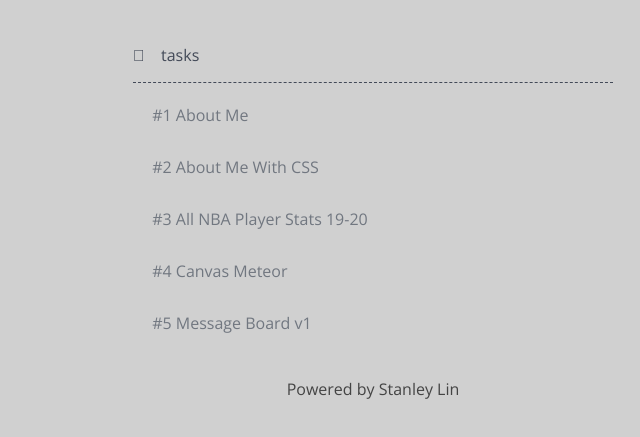
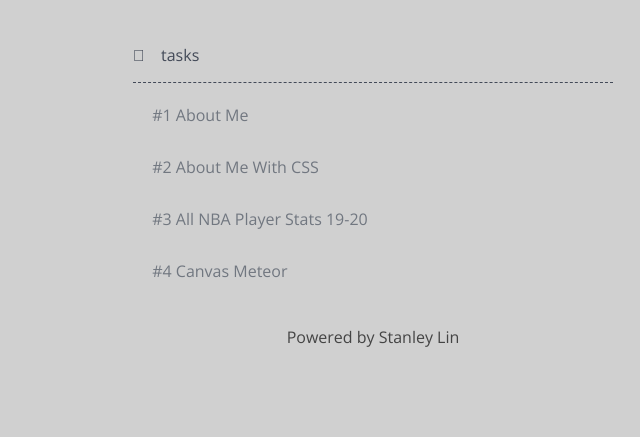
Before and after one commit to sytuacnh/CSCI3345-WebApps, a plain HTML site: page index.html in a window 1280 px wide. Shown: the part 163-600 px from the top of the page, without its empty margins (267-907 px from the left). Drawn offline with nearby package versions, Linux system fonts and the light colour scheme.

Commit message:
weird 404

```diff
--- a/index.html
+++ b/index.html
@@ -36,10 +36,6 @@
                             <input type="checkbox" id="trigger-toggle">
                             <a href="tasks/task_4/canvas.html" title="view task 4" target="_blank">#4 Canvas Meteor</a>
                         </li>
-                        <li class="tree_link">
-                            <input type="checkbox" id="trigger-toggle">
-                            <a href="https://stanley-webapps-task5.herokuapp.com/" title="view task 5" target="_blank" target="_blank">#5 Message Board v1</a>
-                        </li>
                     </ul>
                 </li>
             </ul>
```
